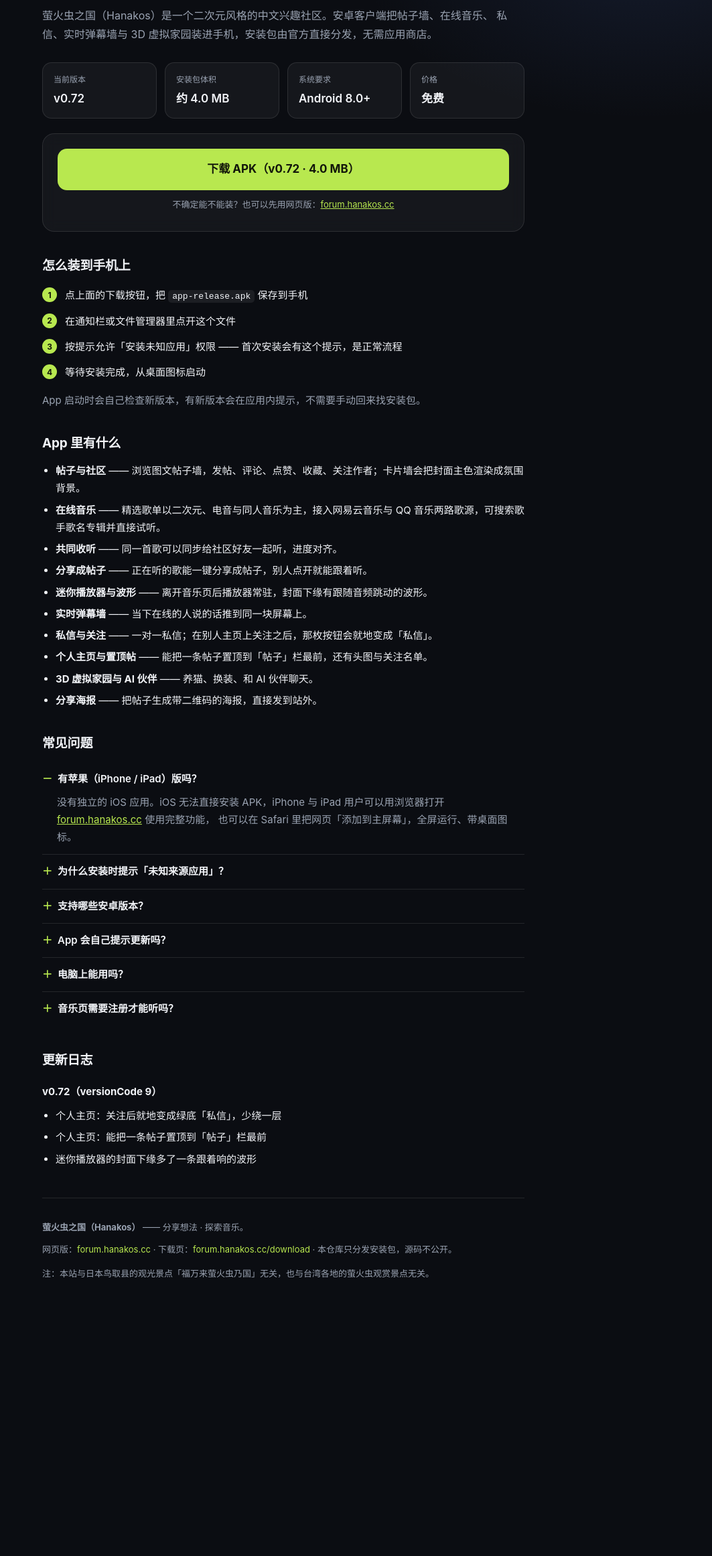
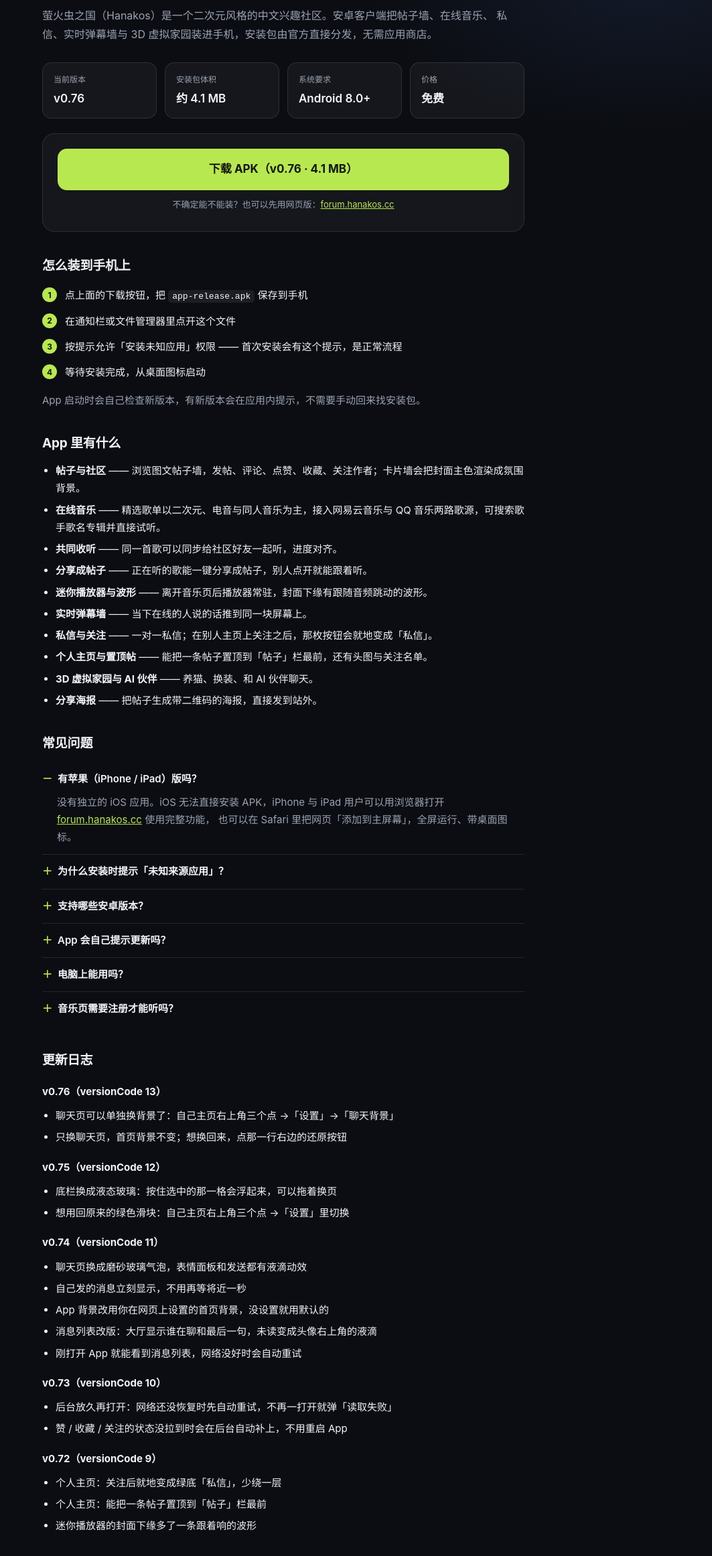
Before and after one commit to Miruko2/hanakos-android, a plain HTML site: page index.html in a window 1280 px wide. Shown: the part 143-2466 px from the top of the page at 67% size, without its empty margins (217-1280 px from the left). Before the commit the page ends 2138 px from the top, so only its background shows below. Drawn offline with Linux system fonts and the light colour scheme.

Commit message:
发布页与说明同步到 v0.76（versionCode 13）
- 版本号 v0.72 → v0.76、体积约 4.0 MB → 约 4.1 MB（4,264,903 字节）
- 补上 0.73 ~ 0.76 的更新日志（取自 App 内更新清单）
- 结构化数据 softwareVersion / fileSize 同步

```diff
--- a/index.html
+++ b/index.html
@@ -4,20 +4,20 @@
 <meta charset="utf-8">
 <meta name="viewport" content="width=device-width, initial-scale=1, viewport-fit=cover">
 <title>萤火虫之国 安卓 App 下载（APK 直装）· Hanakos</title>
-<meta name="description" content="萤火虫之国（Hanakos）安卓客户端下载：当前版本 v0.72，约 4.0 MB，支持 Android 8.0 及以上系统。二次元中文社区 App，支持帖子、在线音乐、共同收听、私信、实时弹幕墙与 3D 虚拟家园，无需应用商店，直接下载安装。">
+<meta name="description" content="萤火虫之国（Hanakos）安卓客户端下载：当前版本 v0.76，约 4.1 MB，支持 Android 8.0 及以上系统。二次元中文社区 App，支持帖子、在线音乐、共同收听、私信、实时弹幕墙与 3D 虚拟家园，无需应用商店，直接下载安装。">
 <meta name="keywords" content="萤火虫之国,萤火虫之国App,萤火虫之国安卓,萤火虫之国apk,Hanakos,hanakos apk,二次元社区App,在线音乐App">
 <meta name="robots" content="index, follow">
 <link rel="canonical" href="https://miruko2.github.io/hanakos-android/">
 
 <meta property="og:type" content="website">
 <meta property="og:title" content="萤火虫之国 安卓 App 下载（APK 直装）">
-<meta property="og:description" content="当前版本 v0.72，约 4.0 MB，支持 Android 8.0+。二次元中文社区 App，含在线音乐与共同收听。">
+<meta property="og:description" content="当前版本 v0.76，约 4.1 MB，支持 Android 8.0+。二次元中文社区 App，含在线音乐与共同收听。">
 <meta property="og:url" content="https://miruko2.github.io/hanakos-android/">
 <meta property="og:site_name" content="萤火虫之国">
 <meta property="og:locale" content="zh_CN">
 <meta name="twitter:card" content="summary_large_image">
 <meta name="twitter:title" content="萤火虫之国 安卓 App 下载">
-<meta name="twitter:description" content="当前版本 v0.72，约 4.0 MB，支持 Android 8.0+。">
+<meta name="twitter:description" content="当前版本 v0.76，约 4.1 MB，支持 Android 8.0+。">
 
 <style>
   :root{
@@ -89,14 +89,14 @@
   </p>
 
   <div class="grid">
-    <div class="cell"><div class="k">当前版本</div><div class="v">v0.72</div></div>
-    <div class="cell"><div class="k">安装包体积</div><div class="v">约 4.0 MB</div></div>
+    <div class="cell"><div class="k">当前版本</div><div class="v">v0.76</div></div>
+    <div class="cell"><div class="k">安装包体积</div><div class="v">约 4.1 MB</div></div>
     <div class="cell"><div class="k">系统要求</div><div class="v">Android 8.0+</div></div>
     <div class="cell"><div class="k">价格</div><div class="v">免费</div></div>
   </div>
 
   <div class="card">
-    <a class="dl" id="dl" href="https://github.com/Miruko2/hanakos-android/releases/latest">下载 APK（v0.72 · 4.0 MB）</a>
+    <a class="dl" id="dl" href="https://github.com/Miruko2/hanakos-android/releases/latest">下载 APK（v0.76 · 4.1 MB）</a>
     <p class="sub">不确定能不能装？也可以先用网页版：<a href="https://forum.hanakos.cc" style="color:var(--lime)">forum.hanakos.cc</a></p>
   </div>
 
@@ -140,7 +140,7 @@
 
   <details>
     <summary>支持哪些安卓版本？</summary>
-    <p>需要 Android 8.0 及以上系统。当前版本 v0.72，安装包约 4.0 MB。</p>
+    <p>需要 Android 8.0 及以上系统。当前版本 v0.76，安装包约 4.1 MB。</p>
   </details>
 
   <details>
@@ -160,6 +160,29 @@
   </details>
 
   <h2>更新日志</h2>
+  <h3>v0.76（versionCode 13）</h3>
+  <ul>
+    <li>聊天页可以单独换背景了：自己主页右上角三个点 →「设置」→「聊天背景」</li>
+    <li>只换聊天页，首页背景不变；想换回来，点那一行右边的还原按钮</li>
+  </ul>
+  <h3>v0.75（versionCode 12）</h3>
+  <ul>
+    <li>底栏换成液态玻璃：按住选中的那一格会浮起来，可以拖着换页</li>
+    <li>想用回原来的绿色滑块：自己主页右上角三个点 →「设置」里切换</li>
+  </ul>
+  <h3>v0.74（versionCode 11）</h3>
+  <ul>
+    <li>聊天页换成磨砂玻璃气泡，表情面板和发送都有液滴动效</li>
+    <li>自己发的消息立刻显示，不用再等将近一秒</li>
+    <li>App 背景改用你在网页上设置的首页背景，没设置就用默认的</li>
+    <li>消息列表改版：大厅显示谁在聊和最后一句，未读变成头像右上角的液滴</li>
+    <li>刚打开 App 就能看到消息列表，网络没好时会自动重试</li>
+  </ul>
+  <h3>v0.73（versionCode 10）</h3>
+  <ul>
+    <li>后台放久再打开：网络还没恢复时先自动重试，不再一打开就弹「读取失败」</li>
+    <li>赞 / 收藏 / 关注的状态没拉到时会在后台自动补上，不用重启 App</li>
+  </ul>
   <h3>v0.72（versionCode 9）</h3>
   <ul>
     <li>个人主页：关注后就地变成绿底「私信」，少绕一层</li>
@@ -189,8 +212,8 @@
   "operatingSystem": "Android 8.0+",
   "applicationCategory": "SocialNetworkingApplication",
   "applicationSubCategory": "兴趣社区客户端",
-  "softwareVersion": "0.72",
-  "fileSize": "4.0 MB",
+  "softwareVersion": "0.76",
+  "fileSize": "4.1 MB",
   "downloadUrl": "https://github.com/Miruko2/hanakos-android/releases/latest",
   "inLanguage": "zh-CN",
   "isAccessibleForFree": true,
@@ -218,7 +241,7 @@
     {
       "@type": "Question",
       "name": "萤火虫之国的安卓 App 支持哪些版本？",
-      "acceptedAnswer": { "@type": "Answer", "text": "需要 Android 8.0 及以上系统。当前版本 v0.72，安装包约 4.0 MB。" }
+      "acceptedAnswer": { "@type": "Answer", "text": "需要 Android 8.0 及以上系统。当前版本 v0.76，安装包约 4.1 MB。" }
     },
     {
       "@type": "Question",
```
Also changed, not shown: 1 other file.
